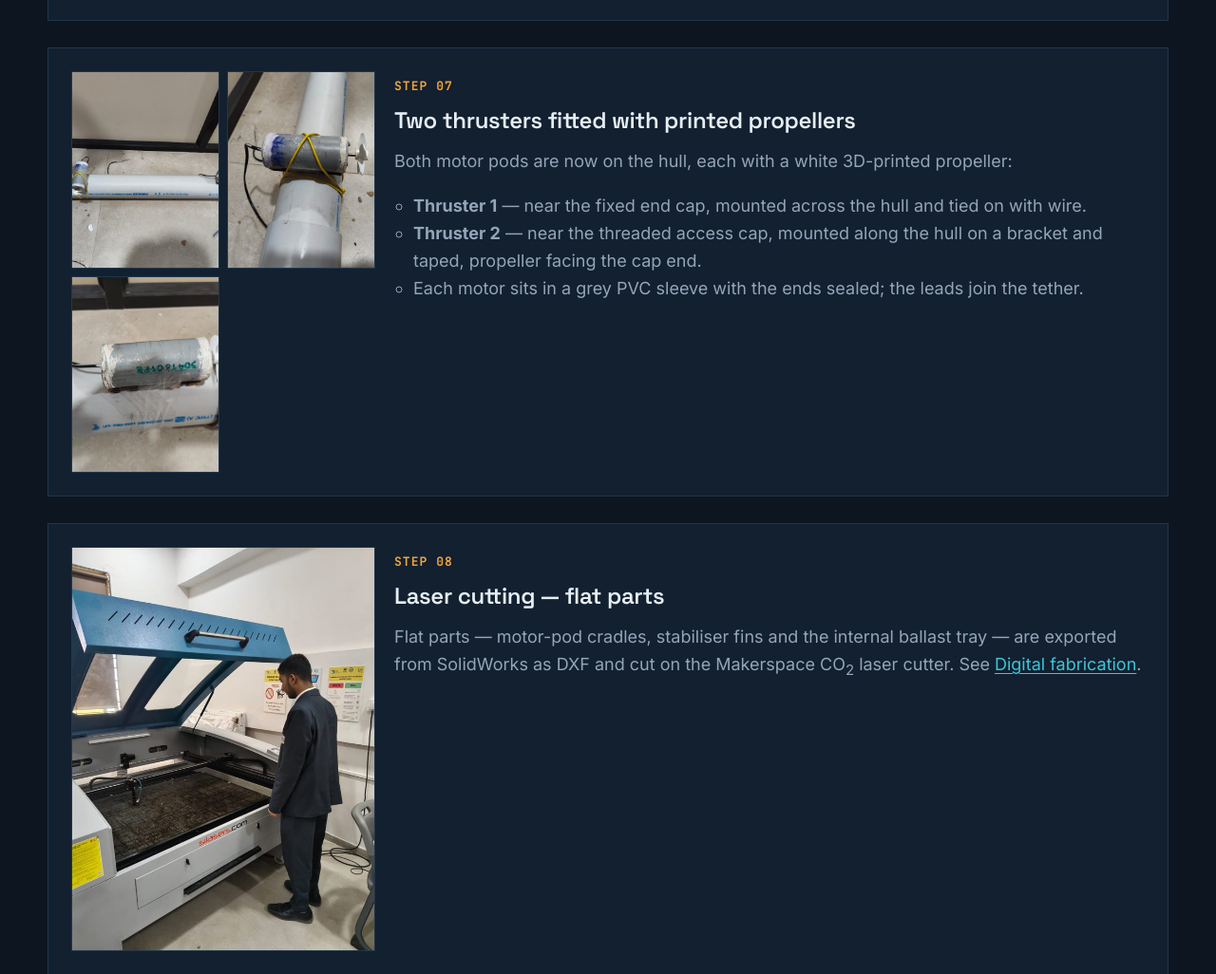
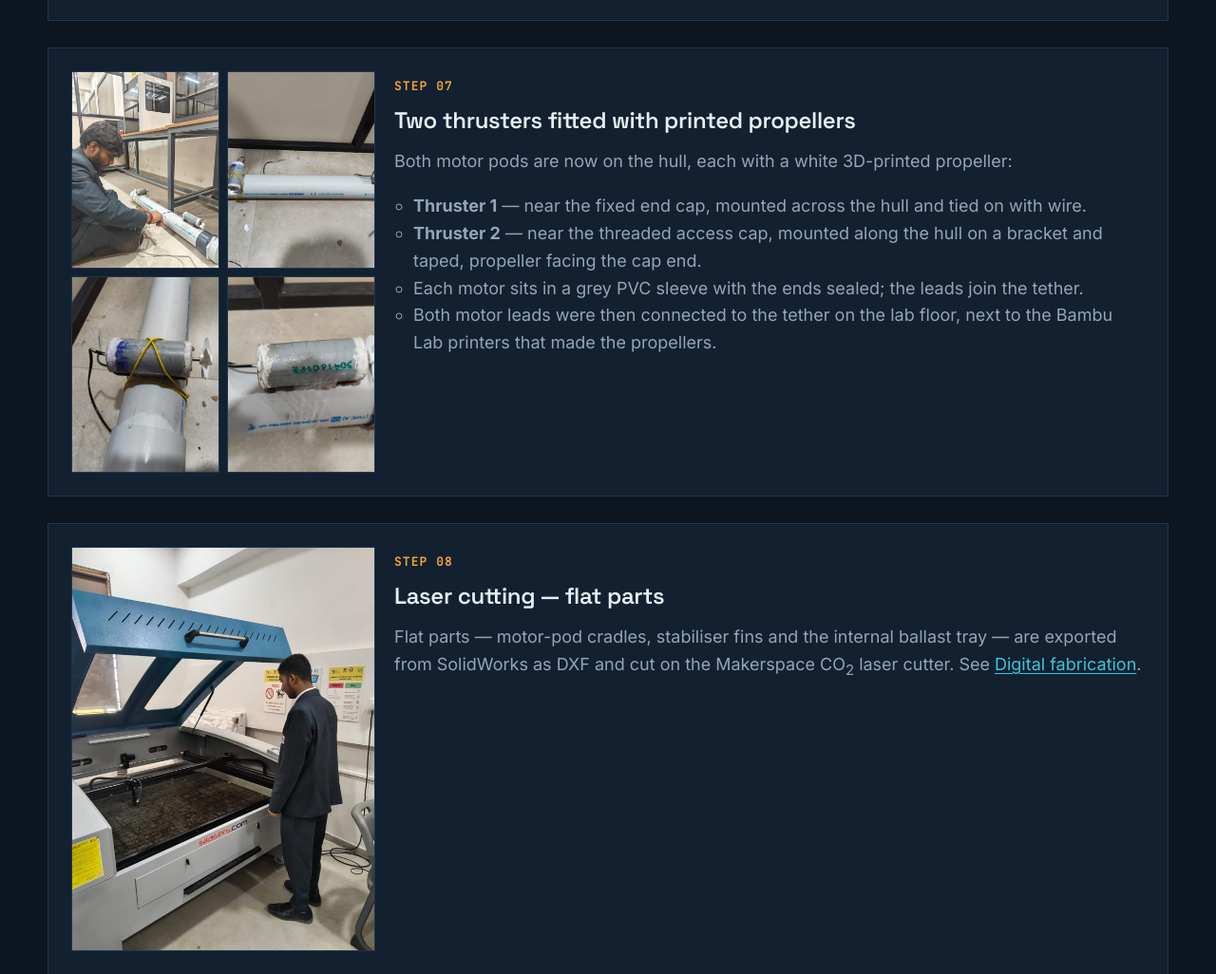
Before and after one commit to virajpatare2-debug/DIYsubmarine, a plain HTML site: page index.html in a window 1280 px wide. Shown: the part 7002-8028 px from the top of the page at 95% size. Drawn offline with Linux system fonts and the light colour scheme.

Commit message:
Add photo: wiring both thrusters (journey step 07 and gallery)

```diff
--- a/assets/js/gallery-data.js
+++ b/assets/js/gallery-data.js
@@ -153,5 +153,14 @@ window.GALLERY = [
     kind: "Photo",
     title: "Thruster 2 — near the access cap",
     caption: "Motor pod mounted along the hull on a bracket next to the threaded access cap and taped in place; white printed propeller."
+  },
+  {
+    id: "Wiring_Twin_Thrusters",
+    full: "media/photos/Wiring_Twin_Thrusters.jpg",
+    thumb: "media/web/Wiring_Twin_Thrusters-800.jpg",
+    category: "wiring",
+    kind: "Photo",
+    title: "Wiring both thrusters",
+    caption: "Connecting the motor leads of the two-thruster hull to the tether in the Makerspace; Bambu Lab printers on the bench behind."
   }
 ];
--- a/index.html
+++ b/index.html
@@ -294,6 +294,7 @@
           </li>
           <li class="journey-step">
             <div class="step-media">
+              <button class="image-button" type="button" data-open="Wiring_Twin_Thrusters"><img src="media/web/Wiring_Twin_Thrusters-800.jpg" alt="Team member sitting on the lab floor connecting the motor wires of the hull with both thrusters fitted; Bambu Lab printers on the bench behind" loading="lazy" width="600" height="800"></button>
               <button class="image-button" type="button" data-open="Twin_Thrusters_Overview"><img src="media/web/Twin_Thrusters_Overview-800.jpg" alt="The full hull on the floor with two grey motor pods fitted, one near each end, both with white printed propellers" loading="lazy" width="800" height="602"></button>
               <button class="image-button" type="button" data-open="Thruster_1_Front_Pod"><img src="media/web/Thruster_1_Front_Pod-800.jpg" alt="Thruster 1 near the fixed end cap, mounted across the hull and tied on with yellow wire" loading="lazy" width="800" height="602"></button>
               <button class="image-button" type="button" data-open="Thruster_2_Rear_Pod"><img src="media/web/Thruster_2_Rear_Pod-800.jpg" alt="Thruster 2 near the threaded access cap, mounted along the hull and taped in place" loading="lazy" width="800" height="602"></button>
@@ -306,6 +307,7 @@
                 <li><strong>Thruster 1</strong> — near the fixed end cap, mounted across the hull and tied on with wire.</li>
                 <li><strong>Thruster 2</strong> — near the threaded access cap, mounted along the hull on a bracket and taped, propeller facing the cap end.</li>
                 <li>Each motor sits in a grey PVC sleeve with the ends sealed; the leads join the tether.</li>
+                <li>Both motor leads were then connected to the tether on the lab floor, next to the Bambu Lab printers that made the propellers.</li>
               </ul>
             </div>
           </li>
```
Also changed, not shown: media/photos/Wiring_Twin_Thrusters.jpg (added), media/web/Wiring_Twin_Thrusters-800.jpg (added).
